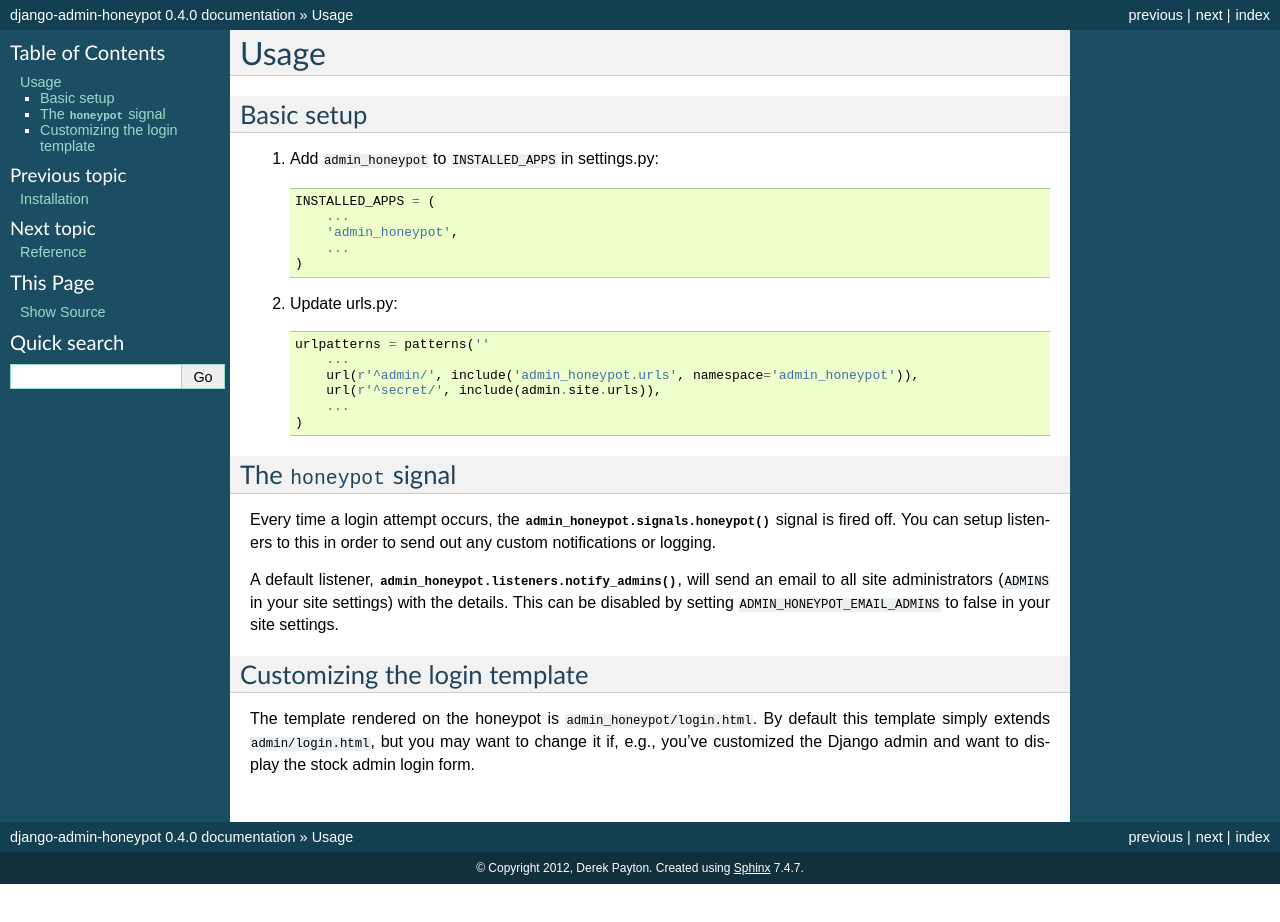
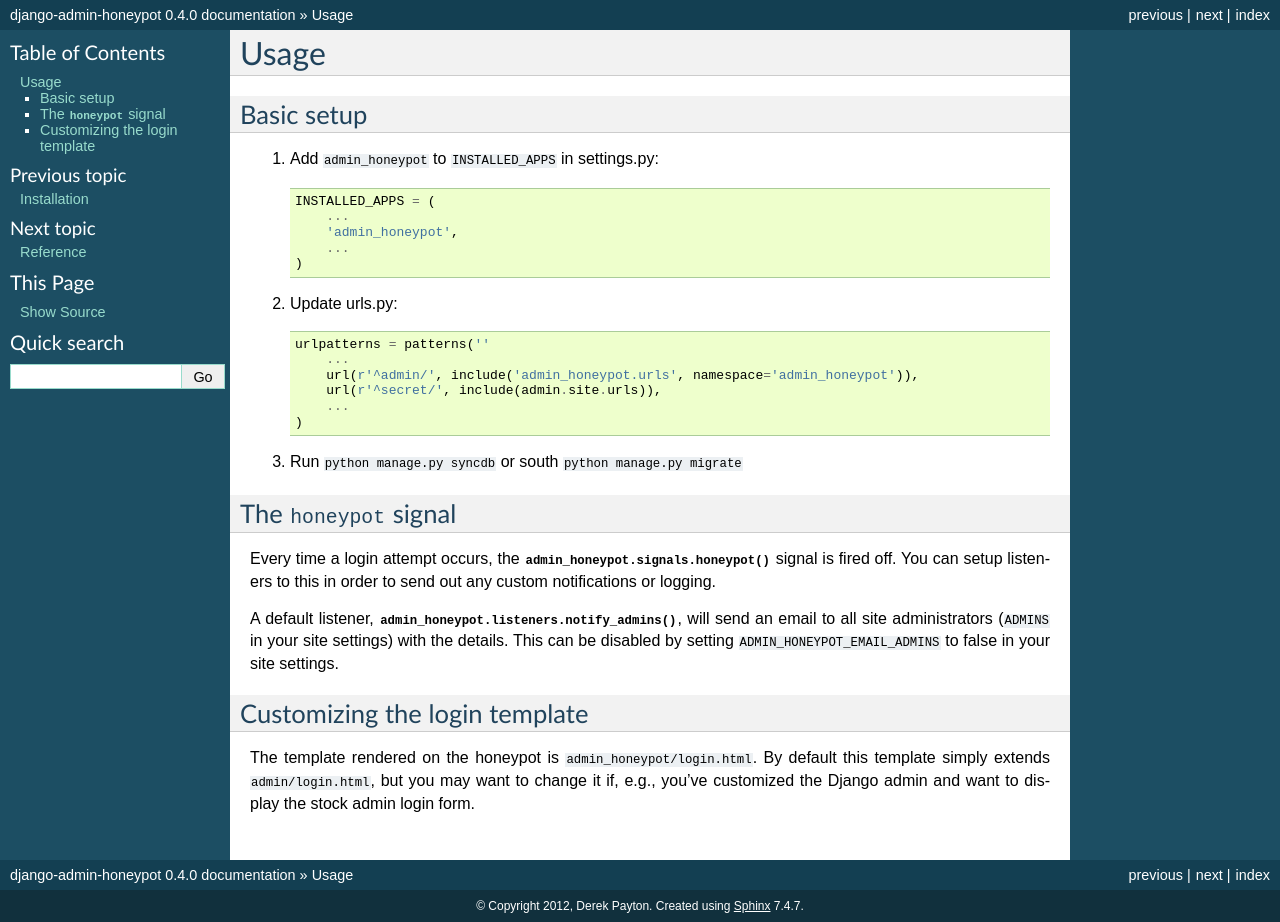
Before and after one commit to dmpayton/django-admin-honeypot, a Sphinx documentation site: the page built from docs/manual/usage.rst, in a window 1280 px wide. Built offline with Sphinx 7.4.7, drawn with Linux system fonts in a browser that asks for light colours; before the commit the page ends 900 px from its top, so only the background shows below that.

Commit message:
Don't forget to migrate...

```diff
--- a/docs/manual/usage.rst
+++ b/docs/manual/usage.rst
@@ -22,6 +22,8 @@ Basic setup
         ...
     )
 
+3. Run ``python manage.py syncdb`` or south ``python manage.py migrate``
+
 The ``honeypot`` signal
 =======================
 
```
